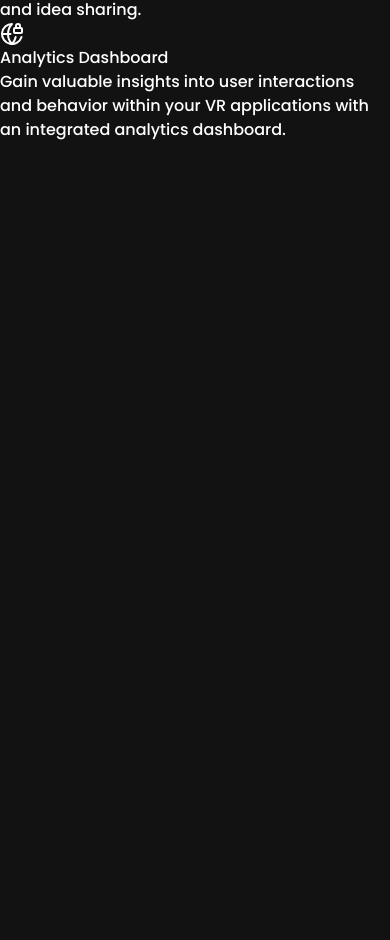
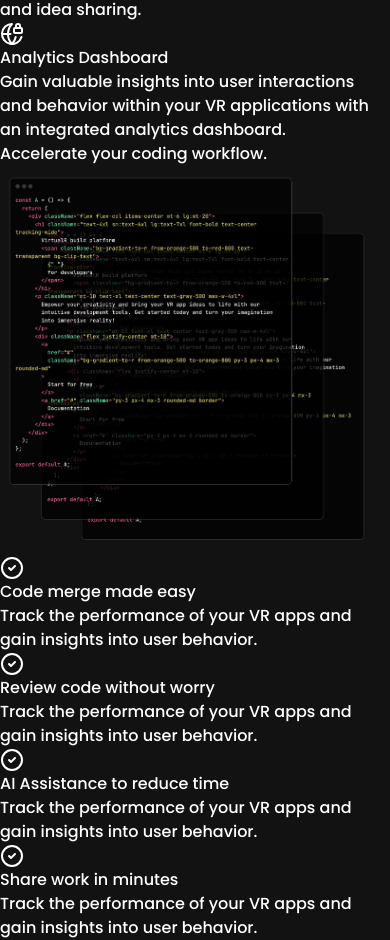
Before and after one commit to akashkumaraguru/ARweb-landingpage, a React (Vite) app: page / in a window 390 px wide. Shown: the part 1556-2496 px from the top of the page. Before the commit the page ends 1698 px from the top, so only its background shows below. Built offline with nearby package versions, Linux system fonts and the light colour scheme.

Commit message:
responsive-check

```diff
--- a/src/App.jsx
+++ b/src/App.jsx
@@ -1,12 +1,17 @@
 import Navbar from "./Components/Navbar";
 import HeroSection from './Components/HeroSection'
 import FeatureSection from './Components/FeatureSection'
+import WorkFlow from './Components/WorkFlow';
+import PrizeCards from './Components/PrizeCards';
 function App() {
   return (
     <div>
       <Navbar />
       <HeroSection />
       <FeatureSection />
+      <WorkFlow/>
+      <PrizeCards />
+
     </div>
   );
 }
--- a/src/Components/FeatureSection.jsx
+++ b/src/Components/FeatureSection.jsx
@@ -49,7 +49,7 @@ const FeatureSection = () =>{
     return(
       <div className='flex flex-wrap'>
             {FeatureSecInfos.map((e, index) => (
-                <div key={index} className='w-full sm:w-1/2 p-4 cursor-pointer hover:bg-gradient-to-r from-black-500 to-black-500 '>
+                <div key={index} className='w-full sm:w-1/2 p-4 cursor-pointer'>
                     <FeatureSecLayout icon={e.icon} text={e.text} description={e.description} />
                 </div>
             ))}
--- a/src/Components/HeroSection.jsx
+++ b/src/Components/HeroSection.jsx
@@ -5,12 +5,12 @@ const HeroSection = () => {
   return(
 
   <div className="max-w-7xl mx-auto pt-20 mx-6">
-<div className='flex flex-col items-center mt-20 lg:mt-5 md:ml-0'>
-        <h1 className='text-5xl  ml-60 sm:text-6xl lg:text-7xl text-center tracking-wide md:ml-0'>
+<div className='flex flex-col items-center  lg:mt-1 md:items-center'>
+        <h1 className='text-5xl  sm:text-6xl lg:text-7xl text-center tracking-wide '>
                     Virtual build tools
                    <span className='bg-gradient-to-r from-blue-600 to-blue-200 text-transparent bg-clip-text'> for developer's</span>
         </h1>
-        <p className='mt-10 text-lg text-center ml-60 text-neutral-500 max-w-4xl md:ml-0 '>
+        <p className='mt-5  text-lg text-center text-neutral-500 max-w-4xl w-1/2 '>
             Empower your Creativity and bring your VR app ideas to life with our
             intuitive development tools . Get started today and turn your imagination into immersive reality!!
         </p>
@@ -19,12 +19,12 @@ const HeroSection = () => {
                     <a href="#" className='py-3 px-4 mx-3 border rounded-md'>Documentation</a>
         </div>
 </div>
-<div className='flex mt-10 justify-center items-center ml-40 md:ml-0'>
+<div className='flex mr-30 justify-center items-center  md:p-10 mr-10'>
 <video autoPlay loop muted className='rounded-lg w-1/2 border border-blue-500 shadow-blue-400 mx-10 my-4' >
     <source src={video1} type='video/mp4' />
     Your browser does not support here!
 </video>
-<video autoPlay loop muted className='rounded-lg w-1/2 border border-blue-500 shadow-blue-400 mx-2 my-4' >
+<video autoPlay loop muted className='rounded-lg w-1/2 border border-blue-500 shadow-blue-400 mx-2 my-4 ' >
     <source src={video2} type='video/mp4' />
     Your browser does not support here!
 </video>
--- a/src/Components/Navbar.jsx
+++ b/src/Components/Navbar.jsx
@@ -23,7 +23,7 @@ const Navbar = () => {
             </span>
           </div>
 
-          <ul className="hidden lg:flex ml-14 space-x-12">
+          <ul className="hidden lg:flex ml-20 space-x-12">
             <li className='flex gap-10'>
               <a href="#" className='hover:text-blue-200'>Features</a>
               <a href="#" className='hover:text-blue-200' >Workflow</a>
@@ -37,7 +37,7 @@ const Navbar = () => {
             <a href="#" className='bg-gradient-to-r from-blue-800 to-blue-500 py-2 px-3 rounded-md '>Create Account</a>
           </div>
 
-         <div className='lg:hidden md:flex flex-col justify-end'>
+         <div className='hidden md:flex flex-col justify-end'>
           <button onClick={toggleNavbar}>
           {mobileDrawOpen ? <IoClose className='lg:hidden size-[32px]' />: <RxHamburgerMenu className=' lg:hidden size-[32px] ' /> }
           </button>
--- /dev/null
+++ b/src/Components/PrizeCards.jsx
@@ -0,0 +1,45 @@
+const PrizeCards = () =>{
+
+ const pricingOptions = [
+        {
+          title: "Free",
+          price: "$0",
+          features: [
+            "Private board sharing",
+            "5 Gb Storage",
+            "Web Analytics",
+            "Private Mode",
+          ],
+        },
+        {
+          title: "Pro",
+          price: "$10",
+          features: [
+            "Private board sharing",
+            "10 Gb Storage",
+            "Web Analytics (Advance)",
+            "Private Mode",
+          ],
+        },
+        {
+          title: "Enterprise",
+          price: "$200",
+          features: [
+            "Private board sharing",
+            "Unlimited Storage",
+            "High Performance Network",
+            "Private Mode",
+          ],
+        },
+      ];
+
+    return(
+            <div>
+                <h1>
+
+                </h1>
+            </div>
+    );
+};
+
+export default PrizeCards;
--- /dev/null
+++ b/src/Components/WorkFlow.jsx
@@ -0,0 +1,58 @@
+import { CheckCircle2 } from "lucide-react";
+import codeImg from "../assets/code.jpg";
+
+const WorkFlow = (props) => {
+    const checklistItems = [
+        {
+          title: "Code merge made easy",
+          description:
+            "Track the performance of your VR apps and gain insights into user behavior.",
+        },
+        {
+          title: "Review code without worry",
+          description:
+            "Track the performance of your VR apps and gain insights into user behavior.",
+        },
+        {
+          title: "AI Assistance to reduce time",
+          description:
+            "Track the performance of your VR apps and gain insights into user behavior.",
+        },
+        {
+          title: "Share work in minutes",
+          description:
+            "Track the performance of your VR apps and gain insights into user behavior.",
+        },
+      ];
+
+  return(
+    <div className="mt-20">
+    <h2 className="text-3xl sm:text-5xl lg:text-6xl text-center mt-6 tracking-wide">
+      Accelerate your{" "}
+      <span className="bg-gradient-to-r from-blue-500 to-blue-800 text-transparent bg-clip-text">
+        coding workflow.
+      </span>
+    </h2>
+    <div className="flex flex-wrap justify-center">
+      <div className="p-2 w-full lg:w-1/2">
+        <img src={codeImg} alt="Coding" />
+      </div>
+      <div className="pt-12 w-full lg:w-1/2">
+        {checklistItems.map((e, index) => (
+          <div key={index} className="flex mt-20 mb-10">
+            <div className="text-green-400 mx-6 bg-neutral-900 h-10 w-10 p-2 justify-center items-center rounded-full">
+              <CheckCircle2 />
+            </div>
+            <div>
+              <h5 className="mt-1 mb-2 text-xl">{e.title}</h5>
+              <p className="text-md text-neutral-500">{e.description}</p>
+            </div>
+          </div>
+        ))}
+      </div>
+    </div>
+  </div>
+);
+};
+
+export default WorkFlow;
--- a/src/layouts/FeatureSecLayout.jsx
+++ b/src/layouts/FeatureSecLayout.jsx
@@ -1,24 +1,22 @@
-import FeatureSection from '../Components/FeatureSection'
-const FeatureSecLayout = (props) =>{
-    return(
-      <div className='relative mt-5 w-fit overflow-hidden border rounded-xl border-neutral-800 min-h[800px]'>
-
-
-        <div className=' ml-20 mt-10 lg:mt-20 '>
-            <div className='w-full sm:1/2 lg:w-2/3'>
-              <div className='flex '>
-                      <div className='flex  mx-6 p-2 bg-neutral-900 text-blue-300 justify-center items-center rounded-full'>
-                            {props.icon}
-                      </div>
-                      <h5 className='mt-1 mb-6 text-xl '>{props.text}</h5>
-                      </div>
-                          <p className='text-md p-2 mb-6 ml-20 text-neutral-500'>{props.description}</p>
-              </div>
+import FeatureSection from "../Components/FeatureSection";
+const FeatureSecLayout = (props) => {
+  return (
+    <div className="relative w-fit overflow-hidden border rounded-xl border-neutral-800 min-h[800px]">
+      <div className=" ml-20 mt-10 lg:mt-20 ">
+        <div className="w-full sm:1/2 lg:w-2/3">
+          <div className="flex ">
+            <div className="flex  mx-6 p-2 bg-neutral-900 text-blue-300 justify-center items-center rounded-full">
+              {props.icon}
             </div>
-
+            <h5 className="mt-1 text-xl ">{props.text}</h5>
+          </div>
+          <p className="text-md p-2 mb-6 ml-20 text-neutral-500">
+            {props.description}
+          </p>
         </div>
-
-    );
+      </div>
+    </div>
+  );
 };
 
 export default FeatureSecLayout;
```
Also changed, not shown: src/assets/code.jpg (added).
